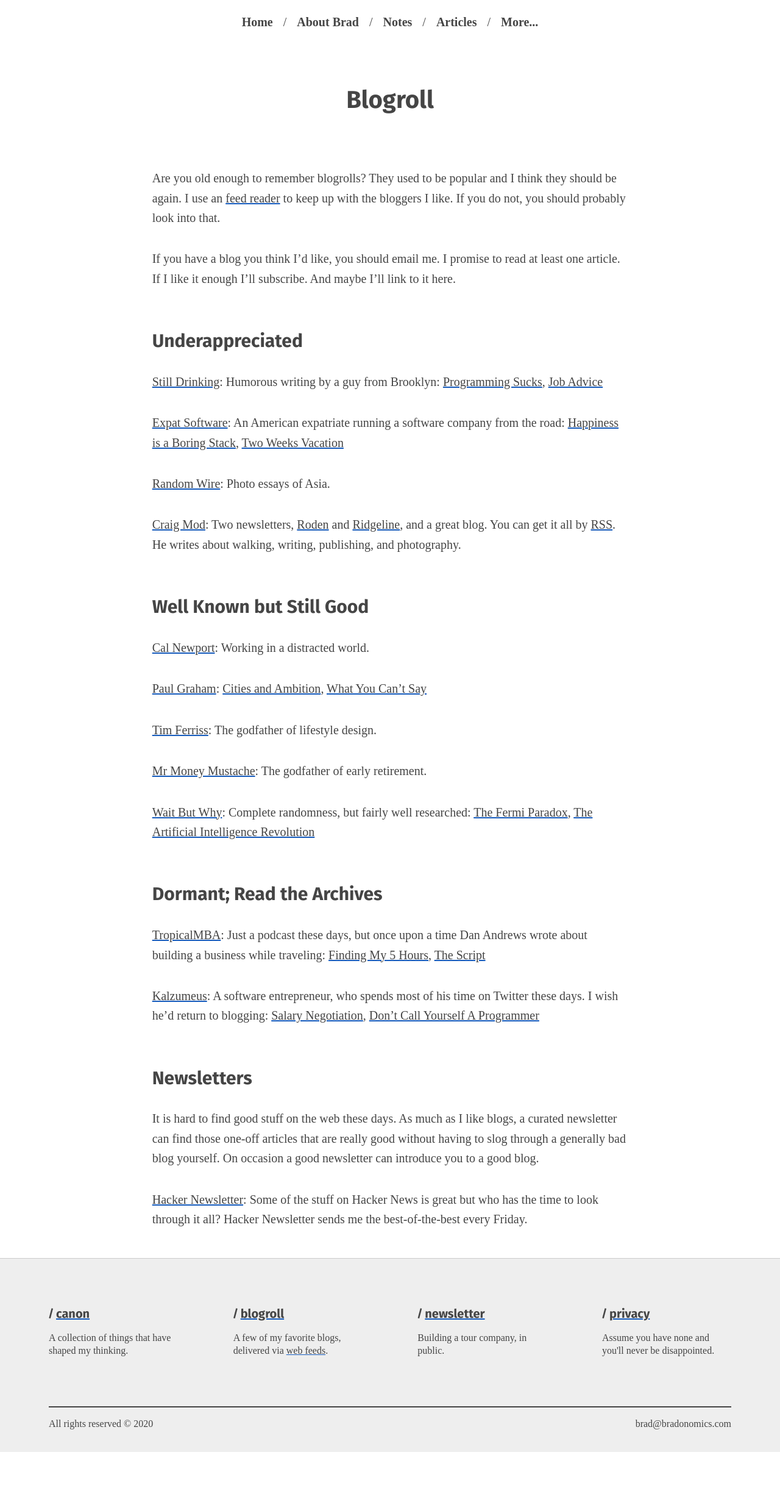
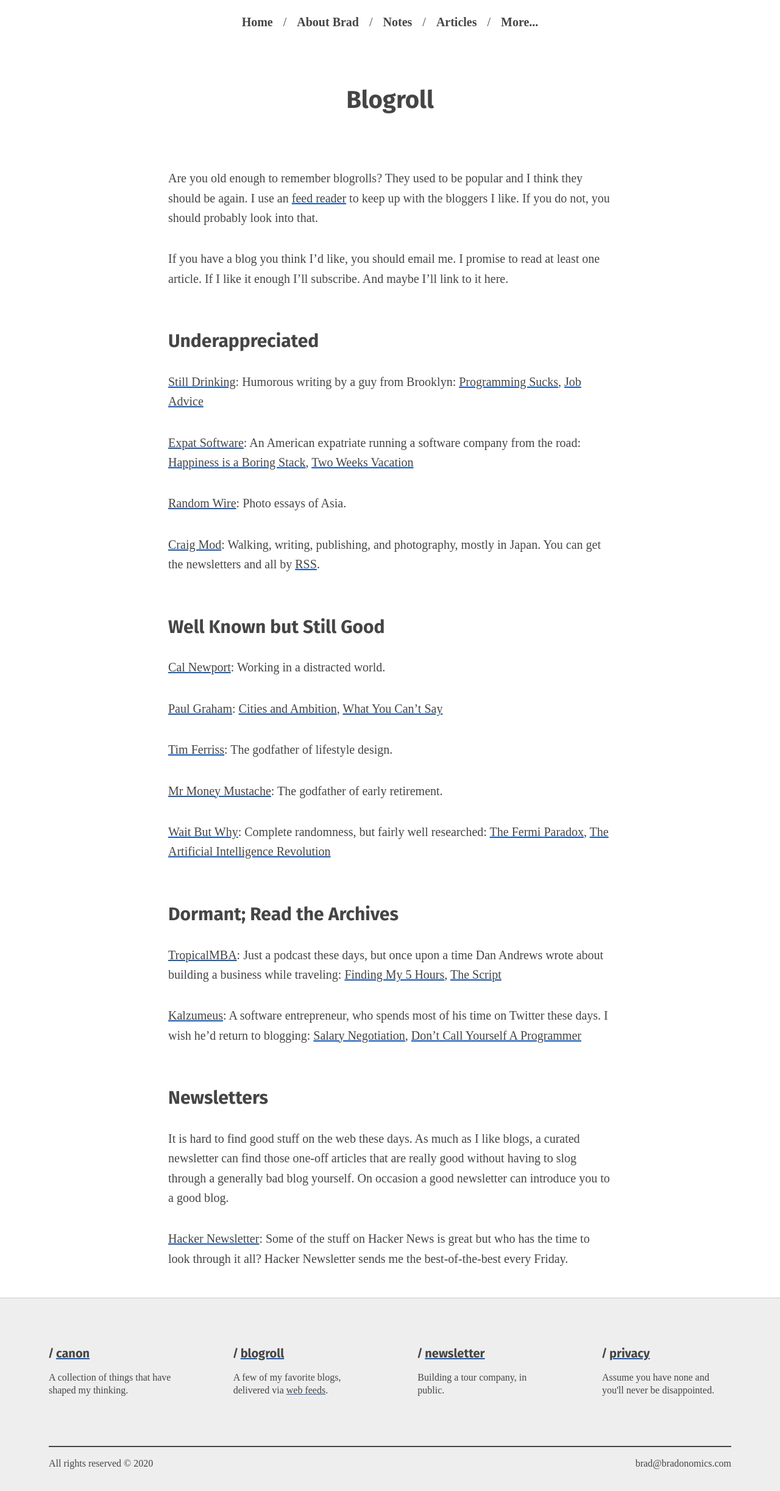
Before and after one commit to bradonomics/bradonomics.com, a Jekyll site: the page built from _pages/blogroll.md, in a window 1280 px wide. Shown: the whole page at 61% size. Built offline with Jekyll 4.4.1, drawn with Linux system fonts in a browser that asks for light colours; before the commit the page ends 2381 px from its top, so only the background shows below that.

Commit message:
Minor updates

```diff
--- a/_layouts/default.html
+++ b/_layouts/default.html
@@ -5,7 +5,7 @@
   <meta charset="UTF-8">
   <meta name="viewport" content="width=device-width, initial-scale=1.0">
   <meta name="generator" content="Jekyll v{{ jekyll.version }}">
-  <link rel='preconnect' href='https://fonts.gstatic.com' crossorigin>
+  <link rel='preconnect' href='//fonts.gstatic.com' crossorigin>
 
   <title>{% if page.seo_title %}{{ page.seo_title }}{% else %}{{ page.title }}{% endif %}{% unless page.url == '/' or page.url == '/about/' %}, by Brad West{% endunless %}</title>
 
@@ -15,9 +15,9 @@
   <link rel="alternate" type="application/rss+xml" href="{{ "/feed.xml" | absolute_url }}">
 
   {% if page.code %}
-    <link rel="stylesheet" href="https://fonts.googleapis.com/css?family=Fira+Sans:700|Oxygen+Mono&display=swap">
+    <link rel="stylesheet" href="//fonts.googleapis.com/css?family=Fira+Sans:700|Oxygen+Mono&display=swap">
   {% else %}
-    <link rel="stylesheet" href="https://fonts.googleapis.com/css?family=Fira+Sans:700&display=swap">
+    <link rel="stylesheet" href="//fonts.googleapis.com/css?family=Fira+Sans:700&display=swap">
   {% endif %}
 
   {% if page.url contains '/portfolio/' %}
--- a/_pages/blogroll.md
+++ b/_pages/blogroll.md
@@ -15,7 +15,7 @@
 
 [Random Wire](https://randomwire.com/): Photo essays of Asia.
 
-[Craig Mod](https://craigmod.com/): Two newsletters, [Roden](https://craigmod.com/roden/) and [Ridgeline](https://craigmod.com/ridgeline/), and a great blog. You can get it all by [RSS](https://craigmod.com/index.xml). He writes about walking, writing, publishing, and photography.
+[Craig Mod](https://craigmod.com/): Walking, writing, publishing, and photography, mostly in Japan. You can get the newsletters and all by [RSS](https://craigmod.com/index.xml).
 
 ## Well Known but Still Good
 
--- a/_sass/base.scss
+++ b/_sass/base.scss
@@ -15,7 +15,8 @@
 
 .main {
   display: block; // Fixes IE11 Bug
-  max-width: 40.63rem;
+  // max-width: 40.63rem;
+  max-width: 38rem;
   margin: 0 auto;
   padding: 0 .8em;
 }
```
